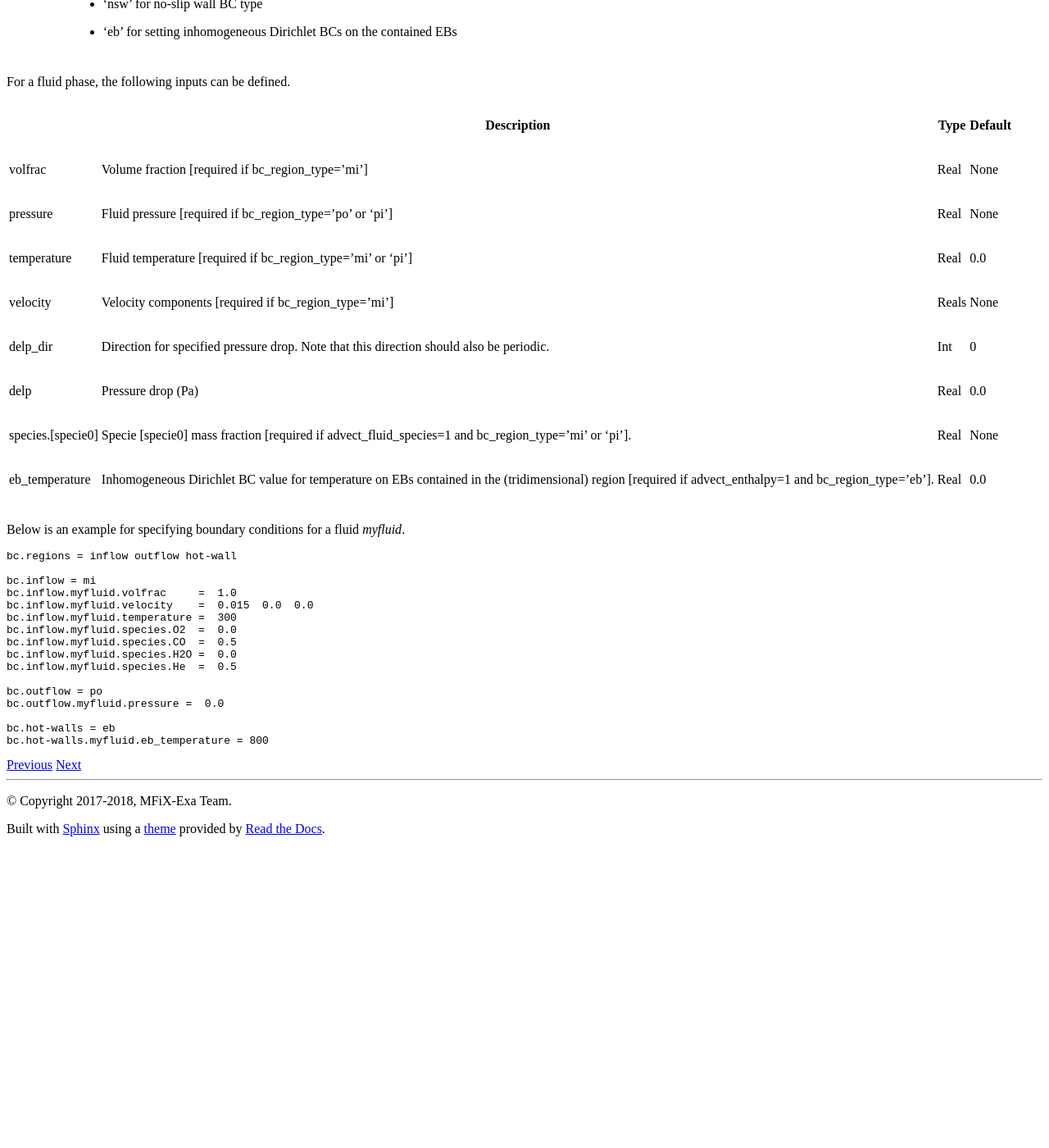
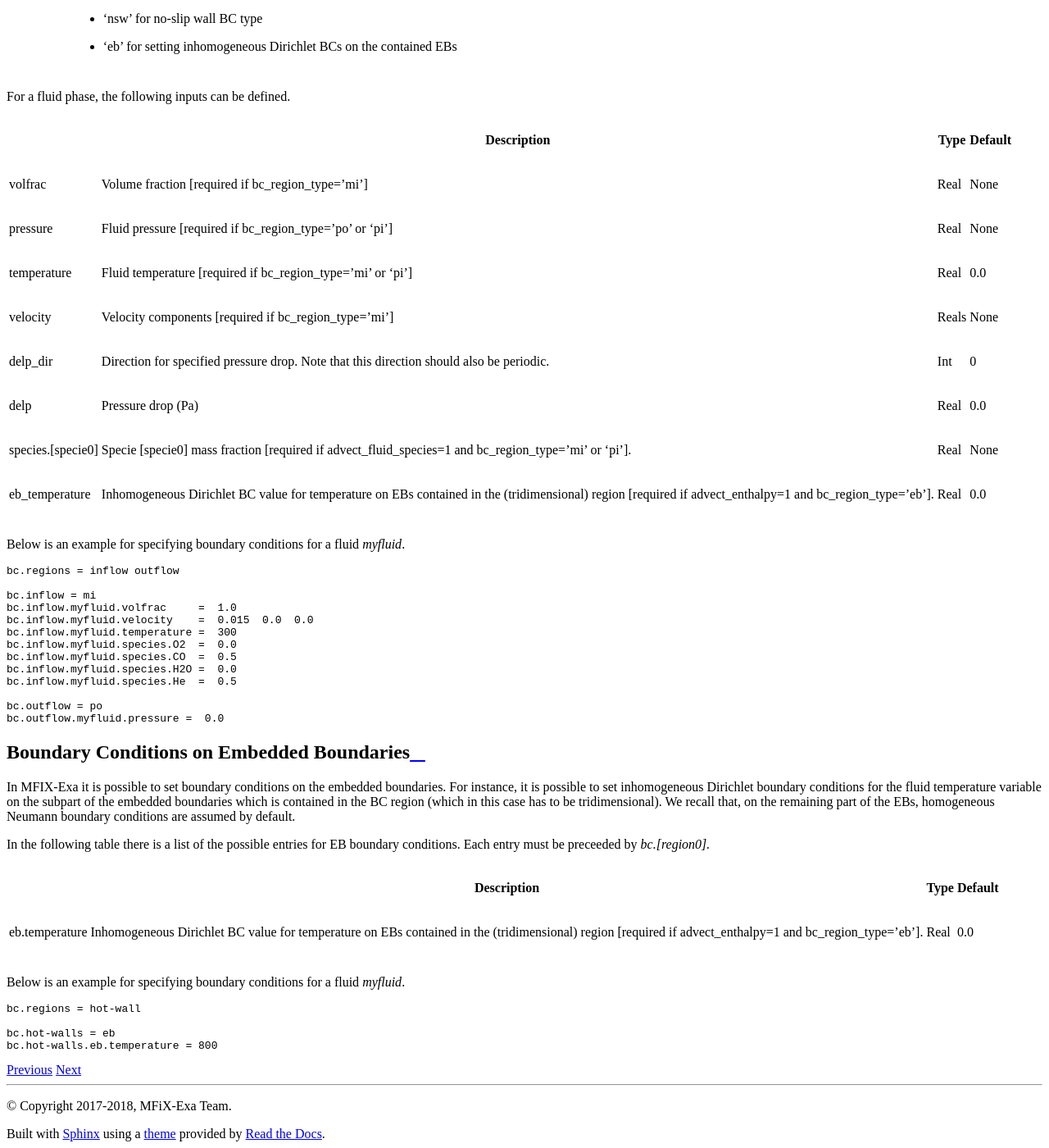
Before and after one commit to mwm126/MFIX-Exa, a Sphinx documentation site: the page built from docs/source/InputsProblemDefinition.rst, in a window 1280 px wide and 1400 px high, scrolled down 9451 px. Shown: the whole window at 82% size. Built offline with Sphinx 7.4.7 and the Read the Docs theme 2.0.0, drawn with Linux system fonts in a browser that asks for light colours; pages that are not in the unit, such as notebooks, are missing from menus; before the commit the page ends 10479 px from its top, so only the background shows below that; some of the changed text lies outside the part shown.

Commit message:
Update EB mixed BCs input parameters

```diff
--- a/docs/source/InputsProblemDefinition.rst
+++ b/docs/source/InputsProblemDefinition.rst
@@ -509,5 +509,33 @@
    bc.outflow = po
    bc.outflow.myfluid.pressure =  0.0
 
+
+Boundary Conditions on Embedded Boundaries
+------------------------------------------
+
+In MFIX-Exa it is possible to set boundary conditions on the embedded
+boundaries. For instance, it is possible to set inhomogeneous Dirichlet boundary
+conditions for the fluid temperature variable on the subpart of the embedded
+boundaries which is contained in the BC region (which in this case has to be
+tridimensional). We recall that, on the remaining part of the EBs, homogeneous
+Neumann boundary conditions are assumed by default.
+
+In the following table there is a list of the possible entries for EB boundary
+conditions. Each entry must be preceeded by `bc.[region0].`
+
++---------------------+-----------------------------------------------------------------------+-------------+-----------+
+|                     | Description                                                           |   Type      | Default   |
++=====================+=======================================================================+=============+===========+
+| eb.temperature      | Inhomogeneous Dirichlet BC value for temperature on EBs contained in  | Real        | 0.0       |
+|                     | the (tridimensional) region [required if advect_enthalpy=1 and        |             |           |
+|                     | bc_region_type='eb'].                                                 |             |           |
++---------------------+-----------------------------------------------------------------------+-------------+-----------+
+
+Below is an example for specifying boundary conditions for a fluid `myfluid`.
+
+.. code-block:: none
+
+   bc.regions = hot-wall
+
    bc.hot-walls = eb
-   bc.hot-walls.myfluid.eb_temperature = 800
+   bc.hot-walls.eb.temperature = 800
```
Also changed, not shown: other parts of docs/source/InputsProblemDefinition.rst (+1 -1 lines).
